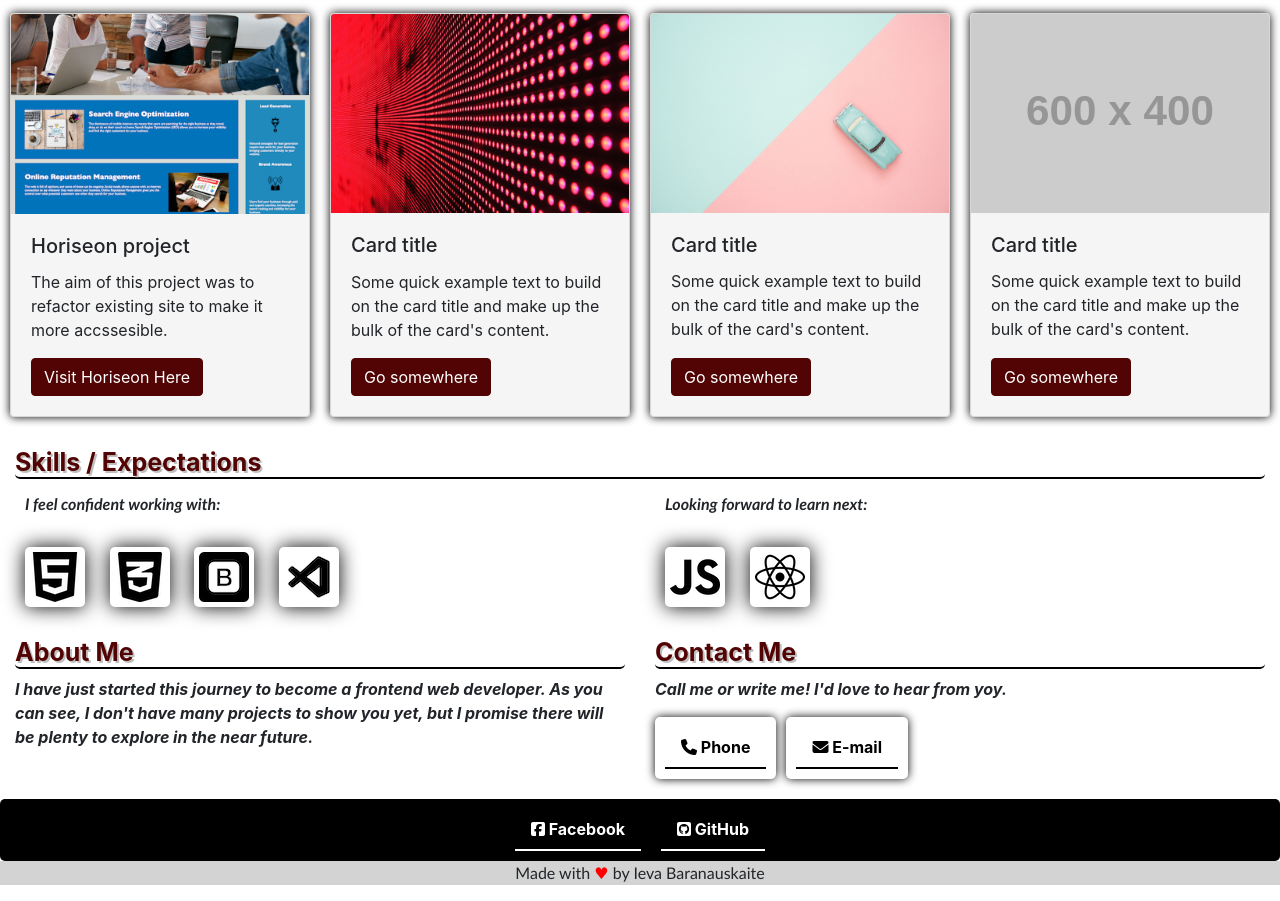
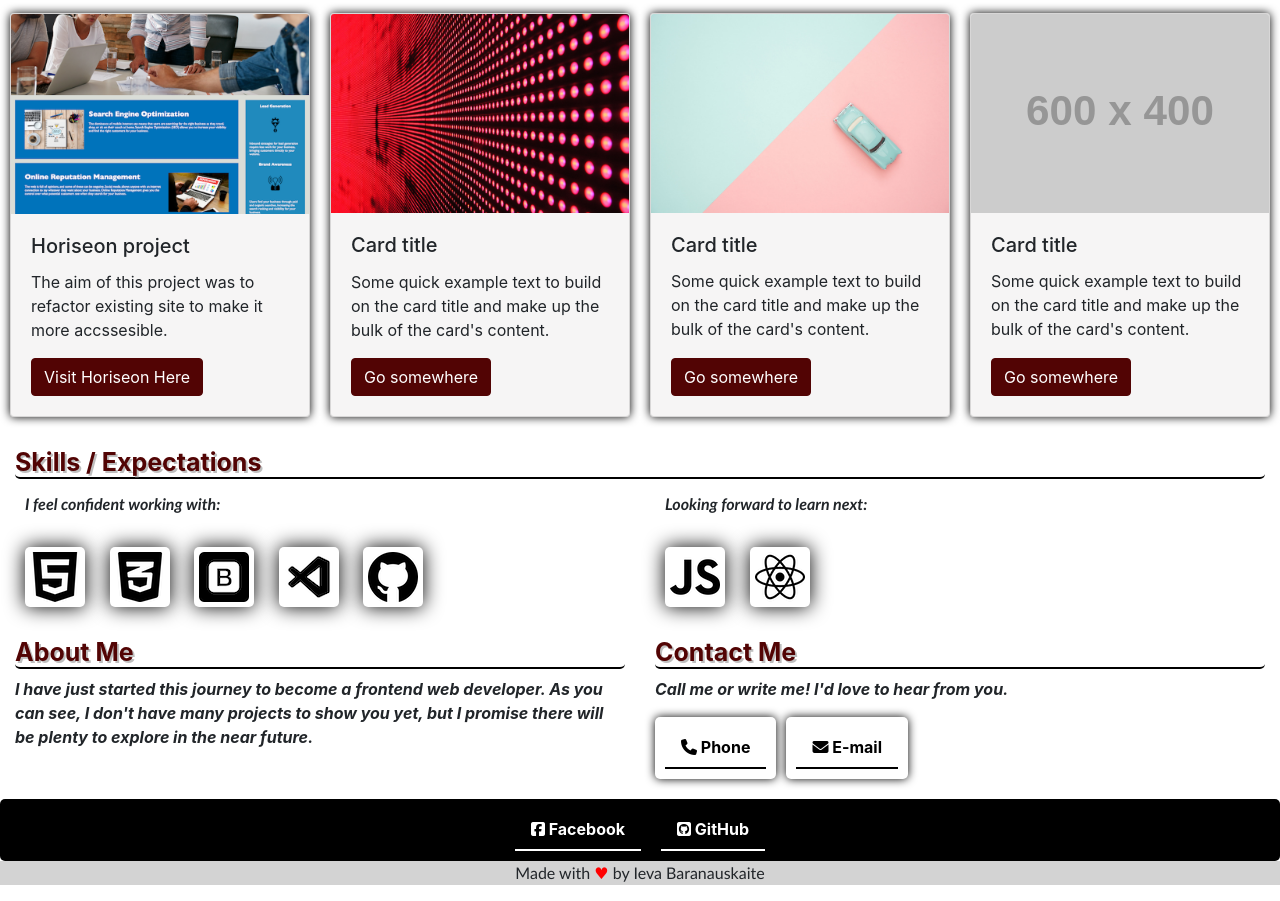
Before and after one commit to 1Eva1987/Bootstrap-Portfolio, a plain HTML site: page index.html in a window 1280 px wide. Shown: the part 505-1406 px from the top of the page. Drawn offline with nearby package versions, Linux system fonts and the light colour scheme; placeholder pictures from the web are drawn by us.

Commit message:
deleted unused images from images folder, added one more icon in skills section, fixed mistake in contact me text

```diff
--- a/index.html
+++ b/index.html
@@ -102,6 +102,7 @@
                         <img src="./images/css-3.png" alt="css icon">
                         <img src="./images/bootstrap.png" alt="bootstrap icon">
                         <img src="./images/vs-code.png" alt="vs-code icon">
+                        <img src="./images/github.png" alt="github icon">
                     </div>
                 </div>
                 <div class="icons-holder col-6">
@@ -126,7 +127,7 @@
             </div>
             <div class="col-sm-6 col-md-6 col-lg-6">
                 <h5 class="title">Contact Me</h5>
-                <p class="text">Call me or write me! I'd love to hear from yoy.</p>
+                <p class="text">Call me or write me! I'd love to hear from you.</p>
                 <ul class="nav contacts">
                     <li class="nav-item">
                         <a class="nav-link active" href="tel:+447397803602"><i class="fa-solid fa-phone"></i> Phone</a>
```
Also changed, not shown: images/02-hero-bg.jpg, images/02-portfolio-2.jpg (deleted), images/portfolio-project.png (deleted), 2 other files.
